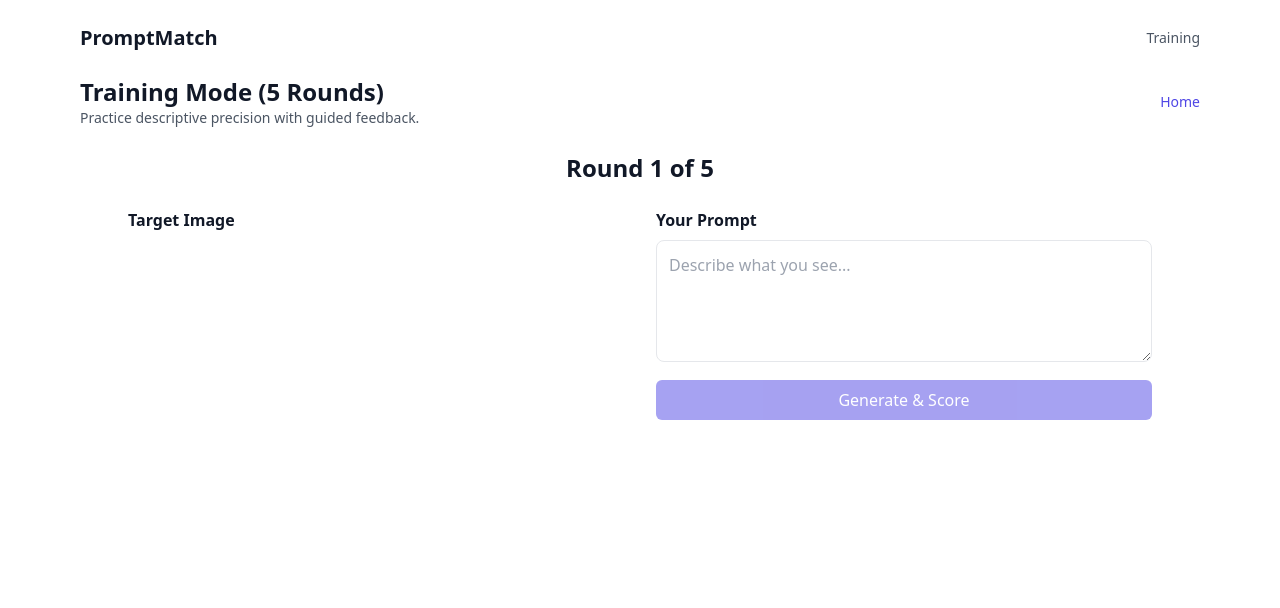
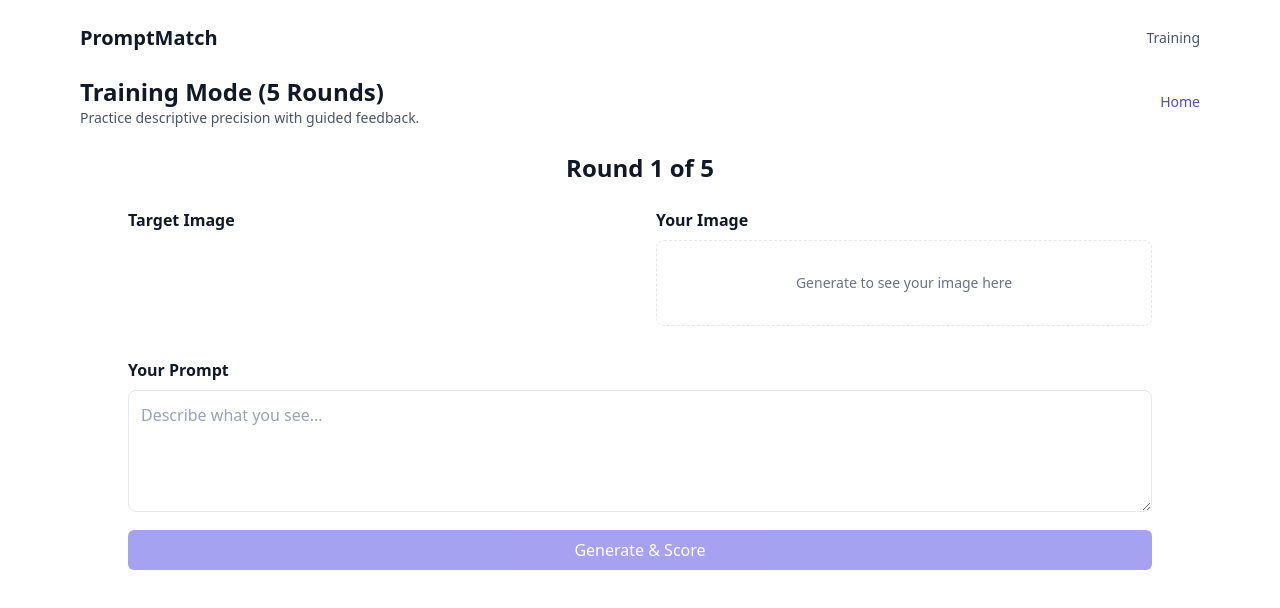
Before and after one commit to TheRichArcher/promptmatch, a Next.js app: page /train in a window 1280 px wide. Shown: the top 608 px of the page. Built offline with nearby package versions, Linux system fonts and the light colour scheme; no server answers.

Commit message:
ux(training): images side-by-side; prompt section below; cleaner score block

```diff
--- a/components/TrainingMode.tsx
+++ b/components/TrainingMode.tsx
@@ -158,23 +158,28 @@ export default function TrainingMode() {
 				<h2 className="text-2xl font-bold">Round {training.round} of 5</h2>
 			</div>
 
+			{/* Images Row */}
 			<div className="grid md:grid-cols-2 gap-8">
-				{/* Target */}
 				<div>
 					<h3 className="font-semibold mb-2">Target Image</h3>
-					{currentTarget ? (
-						<img src={currentTarget.imageDataUrl} alt="Target" className="w-full rounded-lg shadow-lg" />
-					) : null}
+					{currentTarget ? <img src={currentTarget.imageDataUrl} alt="Target" className="w-full rounded-lg shadow-lg" /> : null}
+				</div>
+				<div>
+					<h3 className="font-semibold mb-2">Your Image</h3>
+					{generatedImage ? (
+						<img src={generatedImage} alt="Your generated" className="w-full rounded-lg shadow-lg" />
+					) : (
+						<div className="w-full rounded-lg border border-dashed p-8 text-center text-sm text-gray-500">Generate to see your image here</div>
+					)}
+				</div>
 			</div>
 
-				{/* Input */}
-				<div>
+			{/* Prompt + Controls */}
+			<div className="mt-8">
 				<h3 className="font-semibold mb-2">Your Prompt</h3>
 
 				{/* Round guidance */}
-					{training.round === 2 ? (
-						<p className="text-sm text-green-600 mb-2">Use your Round 1 learnings to improve.</p>
-					) : null}
+				{training.round === 2 ? <p className="text-sm text-green-600 mb-2">Use your Round 1 learnings to improve.</p> : null}
 
 				{/* Round 3: Show gold prompt */}
 				{training.round === 3 && currentTarget ? (
@@ -185,9 +190,7 @@ export default function TrainingMode() {
 				) : null}
 
 				{/* Feedback from last round */}
-					{lastFeedback && training.round > 1 ? (
-						<p className="text-sm italic text-gray-600 mb-3">Feedback: {lastFeedback}</p>
-					) : null}
+				{lastFeedback && training.round > 1 ? <p className="text-sm italic text-gray-600 mb-3">Feedback: {lastFeedback}</p> : null}
 
 				<textarea
 					value={prompt}
@@ -204,12 +207,6 @@ export default function TrainingMode() {
 				>
 					{loading ? 'Scoring...' : isRoundScored ? 'Next Round' : 'Generate & Score'}
 				</button>
-					{generatedImage ? (
-						<div className="mt-4">
-							<div className="mb-2 text-sm font-semibold text-gray-700">Your Image</div>
-							<img src={generatedImage} alt="Your generated" className="w-full rounded-lg shadow" />
-						</div>
-					) : null}
 				{isRoundScored ? (
 					<div className="mt-4 rounded border p-4">
 						<div className="text-lg font-semibold">Score: {lastScore ?? 0}</div>
@@ -218,6 +215,5 @@ export default function TrainingMode() {
 				) : null}
 			</div>
 		</div>
-		</div>
 	);
 }
```
Lines whose indentation alone changed are shown as unchanged.
